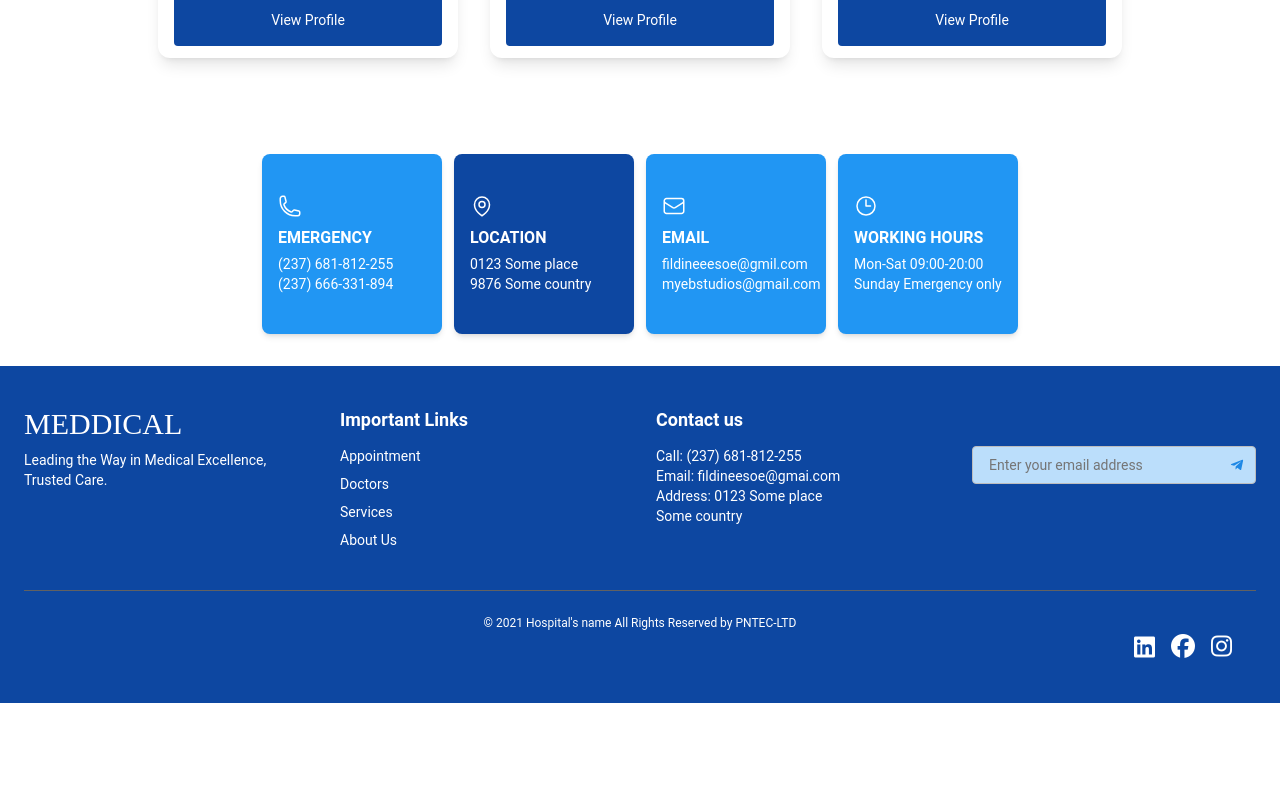
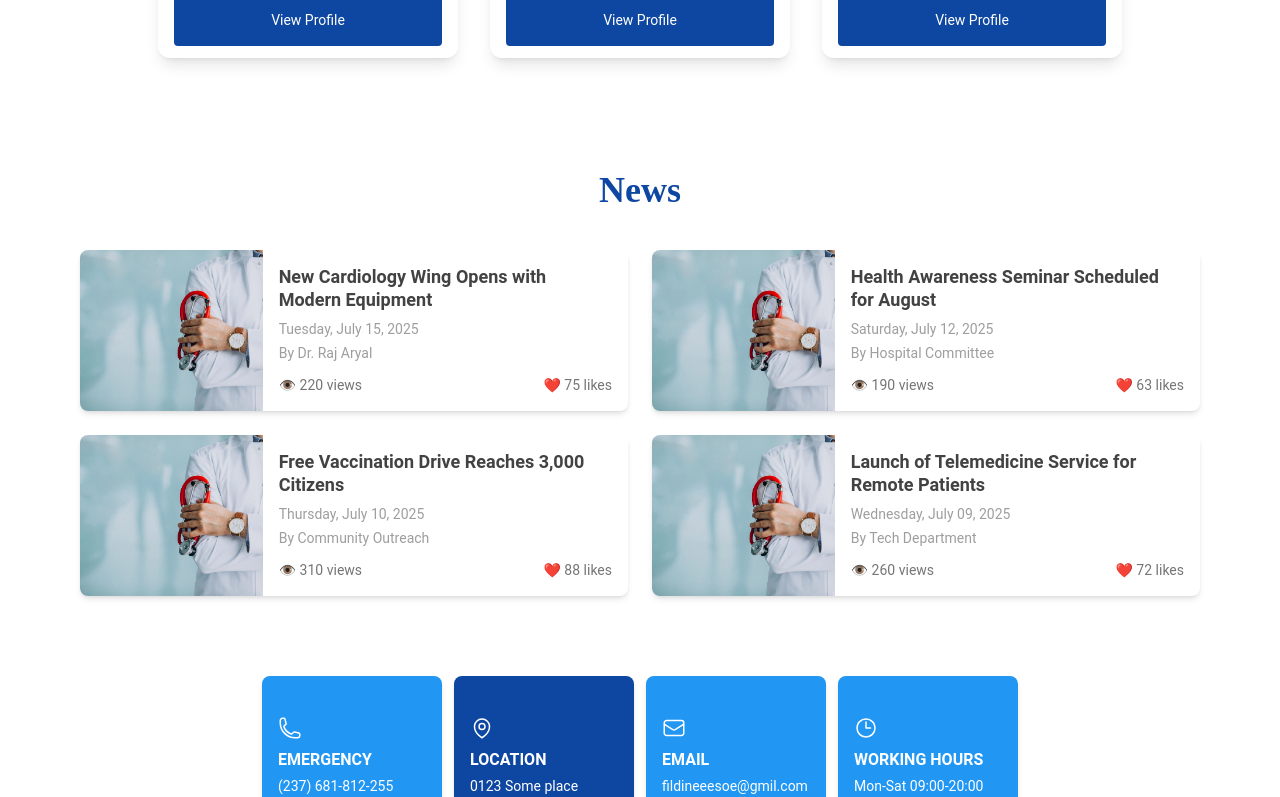
Before and after one commit to pdvladking/mern-hospital-site, a React (Vite) app in the folder client/: page / in a window 1280 px wide. Shown: the part 1563-2360 px from the top of the page. Before the commit the page ends 2266 px from the top, so only its background shows below. Built offline with nearby package versions, Linux system fonts and the light colour scheme.

Commit message:
Add responsive layout and footer structure

```diff
--- a/client/src/App.jsx
+++ b/client/src/App.jsx
@@ -3,6 +3,7 @@ import Footer from './components/Footer';
 import Header from './components/Header';
 import Hero from './components/Hero';
 import FooterCard from './components/FooterCard';
+import NewsSection from './components/NewsSection';
 
 import { ThemeProvider } from '@material-tailwind/react';
 import DoctorCard from './components/DoctorCard';
@@ -14,6 +15,7 @@ function App() {
       <Hero />
       <ActionButtonRow />
       <DoctorCard />
+      <NewsSection />
       <FooterCard />
       <Footer />
     </ThemeProvider>
--- a/client/src/components/DoctorCard.jsx
+++ b/client/src/components/DoctorCard.jsx
@@ -12,7 +12,7 @@ const DoctorSection = () => {
         {/* Doctor 1 */}
         <div className="w-full sm:w-[260px] lg:w-[300px] h-[400px] rounded-xl shadow-lg overflow-hidden bg-white dark:bg-neutral-800 text-gray-800 dark:text-white flex flex-col">
           <img
-            src="/public/young-handsome-physician-medical-robe-with-stethoscope.webp"
+            src="/stethoscope.webp"
             alt="Doctor 1"
             className="w-full h-[60%] object-cover"
           />
@@ -35,7 +35,7 @@ const DoctorSection = () => {
         {/* Doctor 2 */}
         <div className="w-full sm:w-[260px] lg:w-[300px] h-[400px] rounded-xl shadow-lg overflow-hidden bg-white dark:bg-neutral-800 text-gray-800 dark:text-white flex flex-col">
           <img
-            src="/public/young-handsome-physician-medical-robe-with-stethoscope.webp"
+            src="/stethoscope.webp"
             alt="Doctor 2"
             className="w-full h-[60%] object-cover"
           />
@@ -58,7 +58,7 @@ const DoctorSection = () => {
         {/* Doctor 3 */}
         <div className="w-full sm:w-[260px] lg:w-[300px] h-[400px] rounded-xl shadow-lg overflow-hidden bg-white dark:bg-neutral-800 text-gray-800 dark:text-white flex flex-col">
           <img
-            src="/public/young-handsome-physician-medical-robe-with-stethoscope.webp"
+            src="/stethoscope.webp"
             alt="Doctor 3"
             className="w-full h-[60%] object-cover"
           />
--- a/client/src/components/Hero.jsx
+++ b/client/src/components/Hero.jsx
@@ -3,8 +3,7 @@ const Hero = () => {
     <section
       className="relative w-full h-screen bg-center bg-cover bg-no-repeat"
       style={{
-        backgroundImage:
-          "url('/young-handsome-physician-medical-robe-with-stethoscope.webp')",
+        backgroundImage: "url('/stethoscope.webp')",
       }}
     >
       {/* Overlay for better text contrast */}
--- /dev/null
+++ b/client/src/components/NewsSection.jsx
@@ -0,0 +1,91 @@
+import React from 'react';
+
+const NewsSection = () => {
+  const articles = [
+    {
+      id: 1,
+      title: 'New Cardiology Wing Opens with Modern Equipment',
+      date: '2025-07-15',
+      author: 'Dr. Raj Aryal',
+      views: 220,
+      likes: 75,
+      image: '/stethoscope.webp',
+    },
+    {
+      id: 2,
+      title: 'Health Awareness Seminar Scheduled for August',
+      date: '2025-07-12',
+      author: 'Hospital Committee',
+      views: 190,
+      likes: 63,
+      image: '/stethoscope.webp',
+    },
+    {
+      id: 3,
+      title: 'Free Vaccination Drive Reaches 3,000 Citizens',
+      date: '2025-07-10',
+      author: 'Community Outreach',
+      views: 310,
+      likes: 88,
+      image: '/stethoscope.webp',
+    },
+    {
+      id: 4,
+      title: 'Launch of Telemedicine Service for Remote Patients',
+      date: '2025-07-09',
+      author: 'Tech Department',
+      views: 260,
+      likes: 72,
+      image: '/stethoscope.webp',
+    },
+  ];
+
+  return (
+    <section className="max-w-6xl mx-auto px-4 py-12">
+      <h2 className="text-4xl font-logo font-bold text-center text-blue-900 mb-10">
+        News
+      </h2>
+
+      <div className="grid grid-cols-1 md:grid-cols-2 gap-6">
+        {articles.map((item) => (
+          <div
+            key={item.id}
+            className="flex flex-col md:flex-row bg-white shadow-md rounded-lg overflow-hidden transition hover:shadow-lg"
+          >
+            {/* Image Left */}
+            <img
+              src={item.image}
+              alt={item.title}
+              className="w-full md:w-1/3 h-48 md:h-auto object-cover"
+            />
+
+            {/* Text Right */}
+            <div className="p-4 flex-1">
+              <h3 className="text-lg font-semibold text-gray-800 leading-tight mb-2 line-clamp-2">
+                {item.title}
+              </h3>
+
+              <p className="text-sm text-gray-500 mb-1">
+                {new Date(item.date).toLocaleDateString('en-US', {
+                  weekday: 'long',
+                  day: '2-digit',
+                  month: 'long',
+                  year: 'numeric',
+                })}
+              </p>
+
+              <p className="text-sm text-gray-500 mb-3">By {item.author}</p>
+
+              <div className="flex justify-between items-center text-sm text-gray-600">
+                <span>👁️ {item.views} views</span>
+                <span>❤️ {item.likes} likes</span>
+              </div>
+            </div>
+          </div>
+        ))}
+      </div>
+    </section>
+  );
+};
+
+export default NewsSection;
```
Also changed, not shown: client/public/stethoscope.webp (renamed from client/public/young-handsome-physician-medical-robe-with-stethoscope.webp).
